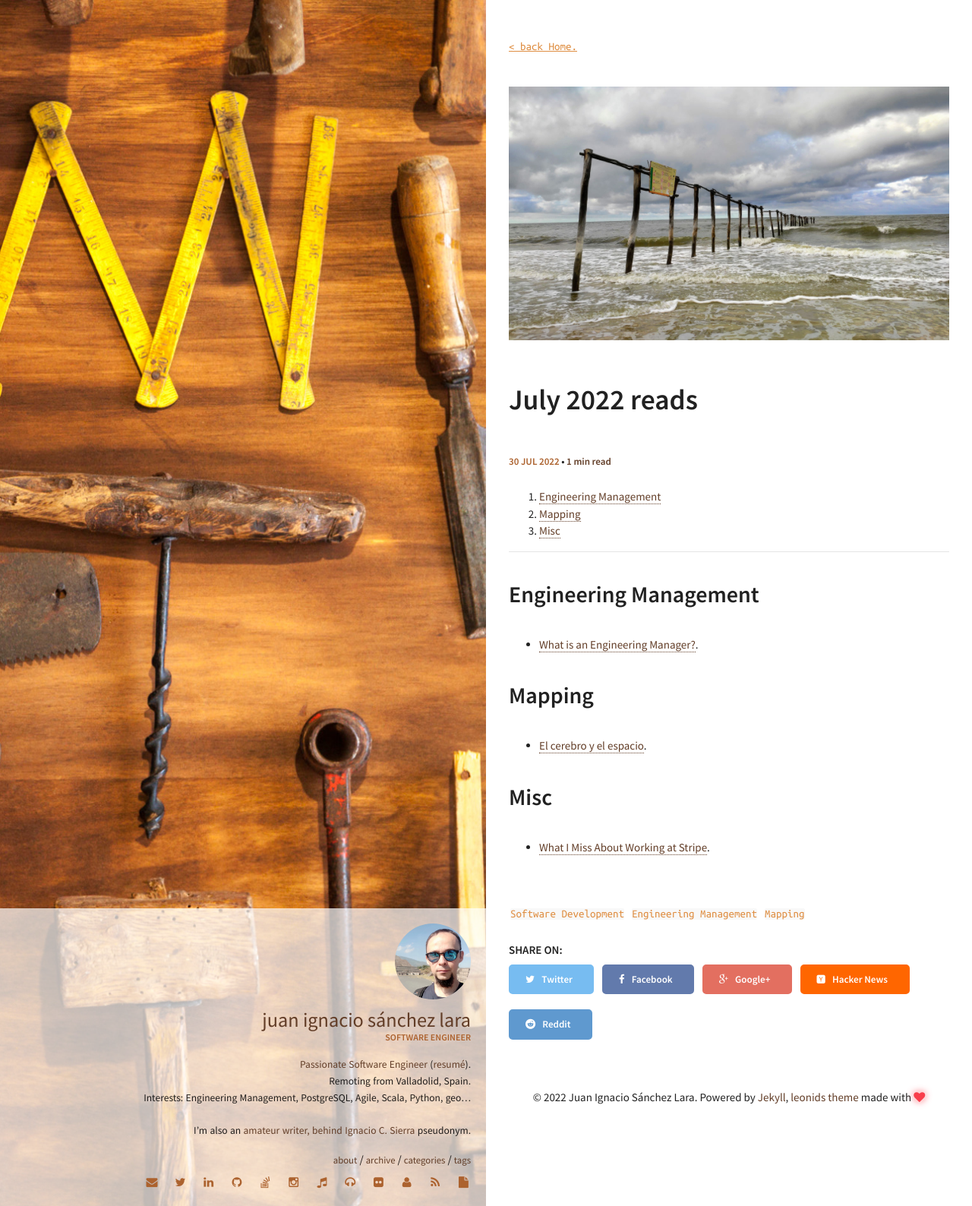
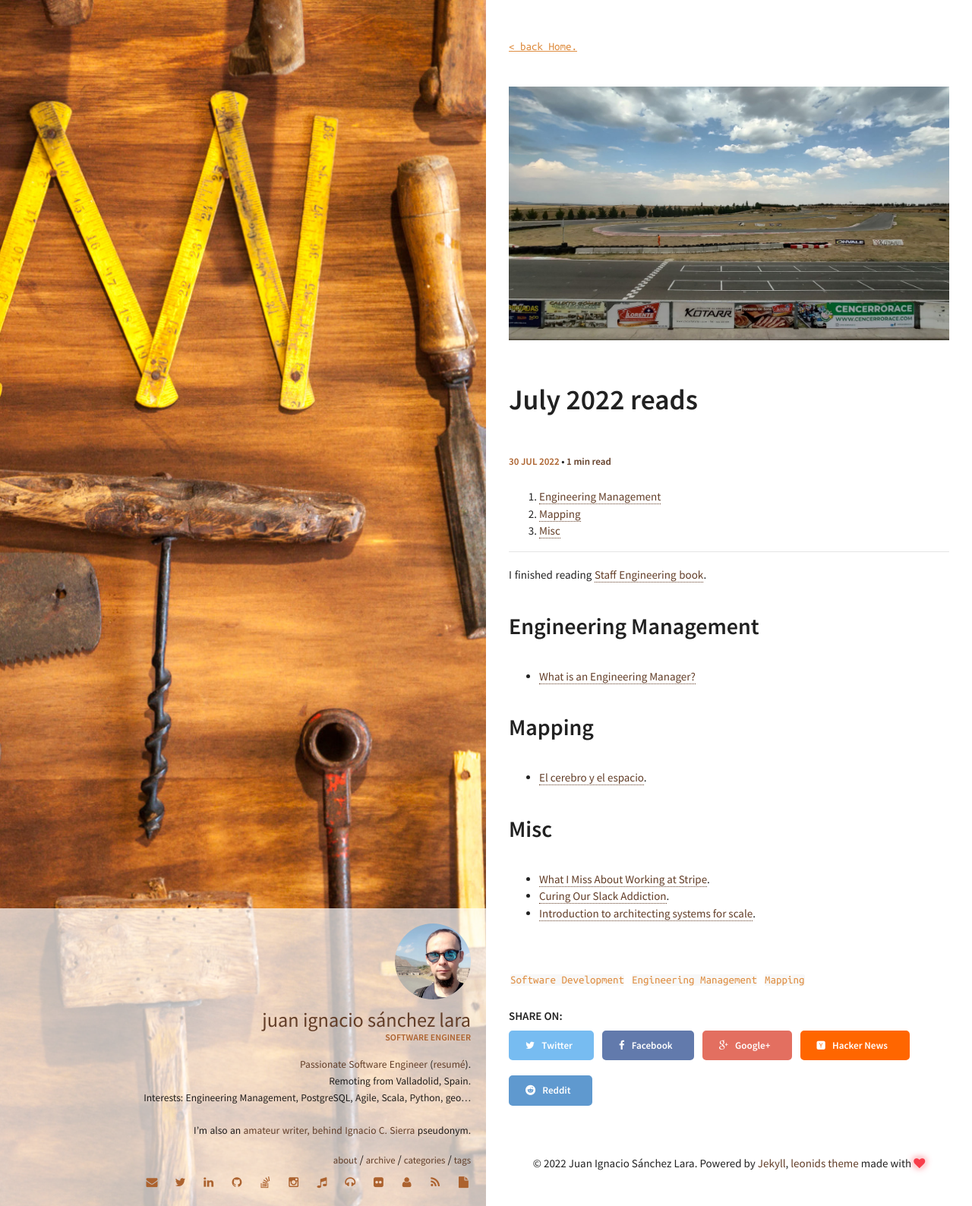
Before and after one commit to juanignaciosl/juanignaciosl.github.io, a Jekyll site: the page built from _posts/2022-07-30-July_2022_reads.markdown, in a window 1280 px wide. Shown: the whole page at 76% size. Built offline with Jekyll 4.4.1, drawn with Linux system fonts in a browser that asks for light colours; comment, search, counter and statistics services are not loaded.

Commit message:
July 2022 reads

```diff
--- a/_posts/2022-07-30-July_2022_reads.markdown
+++ b/_posts/2022-07-30-July_2022_reads.markdown
@@ -8,12 +8,14 @@ tags: ['Software Development', 'Engineering Management', 'Mapping']
 excerpt: |
     Some interesting content that I ingested during July 2022.
 image:
-    feature: matalascañas_1388x800.jpg
+    feature: kotarr_1388x800.jpg
 ---
+
+I finished reading [Staff Engineering book]({% post_url 2022-07-29-Staff_engineer %}).
 
 # Engineering Management
 
-- [What is an Engineering Manager?](https://aws.amazon.com/es/blogs/startups/what-is-an-engineering-manager/).
+- [What is an Engineering Manager?](https://aws.amazon.com/es/blogs/startups/what-is-an-engineering-manager/)
 
 # Mapping
 
@@ -22,3 +24,5 @@ image:
 # Misc
 
 - [What I Miss About Working at Stripe](https://every.to/p/what-i-miss-about-working-at-stripe).
+- [Curing Our Slack Addiction](https://medium.com/directly-from-agilebits/curing-our-slack-addiction-439a2a90b169).
+- [Introduction to architecting systems for scale](https://lethain.com/introduction-to-architecting-systems-for-scale/).
```
Also changed, not shown: img/kotarr_1388x800.jpg (added).
